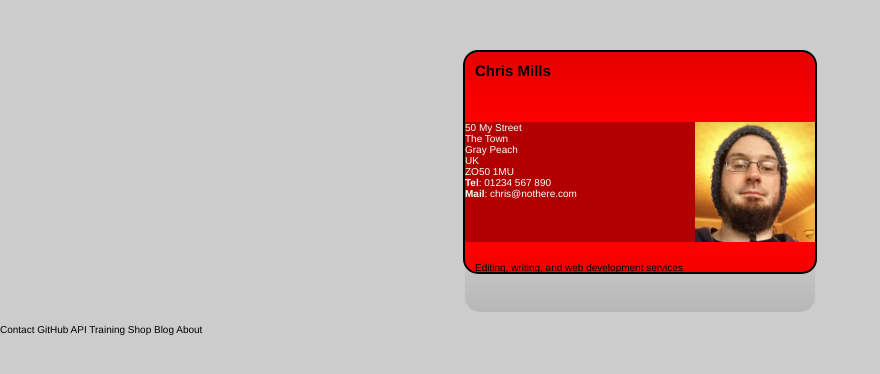
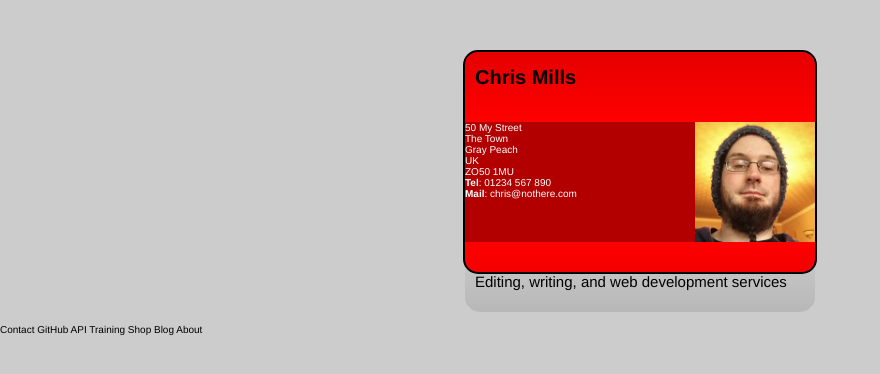
Before and after one commit to SakilaWAW/MozillaWebAssessments, a plain HTML site: page css-fundamental/index.html in a window 1280 px wide. Shown: the whole page, without its empty margins (0-880 px from the left). Drawn offline with Linux system fonts and the light colour scheme.

Commit message:
add some ruleset in css

```diff
--- a/css-fundamental/css/style-resources.css
+++ b/css-fundamental/css/style-resources.css
@@ -54,9 +54,19 @@ html {
     margin: 0;
 }
 
+.card header h2 {
+    font-size: 2em;
+    line-height: 1.5;
+}
+
 .card article {
     height: 12em;
     background-color: rgba(0, 0, 0, 0.3);
+}
+
+.card footer p {
+    font-size: 1.5em;
+    line-height: 2;
 }
 
 /*stg*/
```
